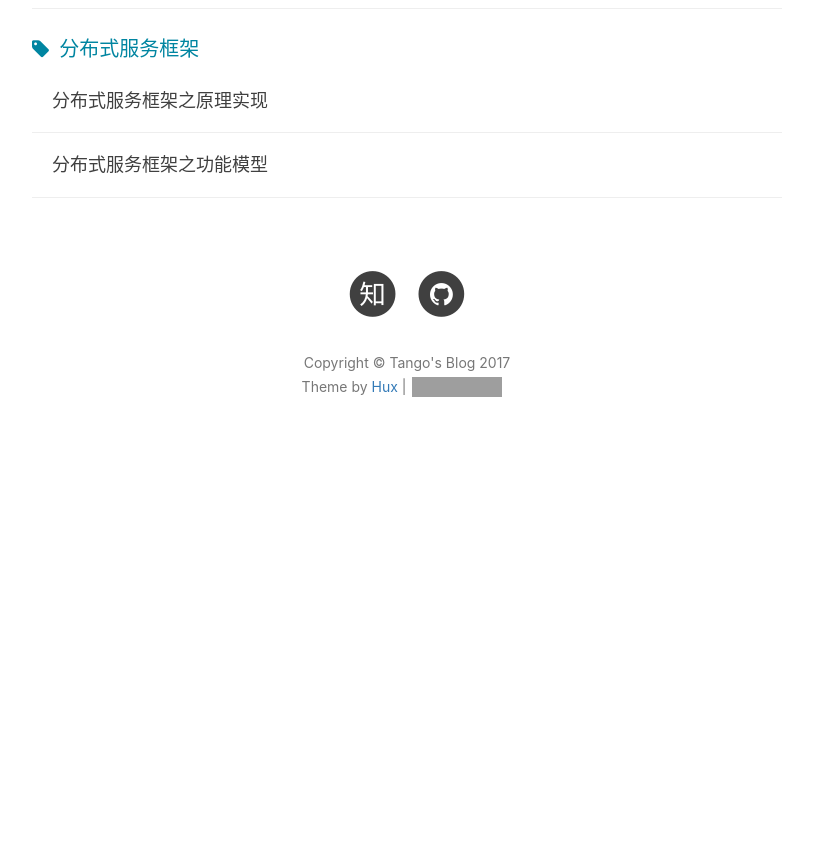
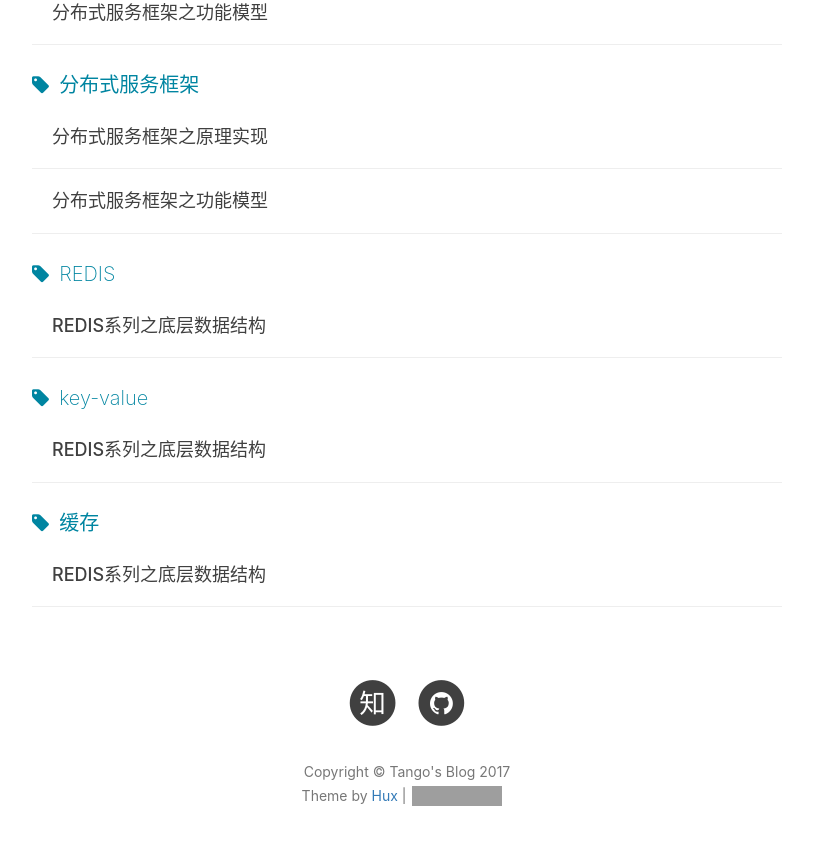
Before and after one commit to Tangocc/tangocc.github.io, a Jekyll site: the page built from tags.html, in a window 1280 px wide and 900 px high, scrolled down 1810 px. Shown: the top 845 px of the window, without its empty margins (233-1046 px from the left). Built offline with Jekyll 4.4.1, drawn with Linux system fonts in a browser that asks for light colours; nearby versions of some CDN libraries; comment, search, counter and statistics services are not loaded; before the commit the page ends 2301 px from its top, so only the background shows below that; some of the changed lines change nothing that is shown; grey boxes are pictures that could not be loaded.

Commit message:
增加文章redis数据结构
增加文章redis数据结构

````diff
--- a/_posts/2017-11-25-redis-data-structs.md
+++ b/_posts/2017-11-25-redis-data-structs.md
@@ -1,28 +1,41 @@
+---
+layout:     post
+title:      "REDIS系列之底层数据结构"
+subtitle:   ""
+date:       2017-12-01 12:00:00
+author:     "Tango"
+header-img: "img/in-post/post-2017-10-11/post-bg-universe.jpg"
+catalog: true
+tags:
+    - REDIS
+    - key-value
+    - 缓存
+---
 
- Redis是一款优秀的key-value数据库，其中存储的键值对都是有对象(Object)组成，可以存储字符串对象、哈希对象、列表对象、集合对象、有序集合对象;由于C语言中没有相关对象的实现，Redis自身扩种底层的数据结构实现上述对象的存储，本文将对REDIS数据库底层的数据结构进行介绍。
+Redis是一款优秀的**key-value**数据库，其中存储的键值对都是有对象(Object)组成，可以存储**字符串对象、哈希对象、列表对象、集合对象、有序集合对象**;由于C语言中没有相关对象的实现，Redis自身扩种底层的数据结构实现上述对象的存储，本文将对REDIS数据库底层的数据结构进行介绍。
 
 ---
 
 ## 1. SDS字符串
 
-首先看看SDS数据结构:
+Redis并没有直接采用C语言中字符串表示(以空字符结尾的字符数据，一下简称C字符串)，而是扩展一种名为简单动态字符串`(Simple Dynamic String, SDS)`的数据结构，并将SDS作为Redis默认字符串表示。其主要出于**安全性、效率性**考虑。SDS数据结构如下:
 
 ```C
-typdef sdshdr{
+typdef struct sdshdr{
 
   //记录buff数组中以使用字节的数量
   //相当于sds字符串的长度
   int len;
+
   //buff中卫使用字节的数量
   int free;
+
   //字节数组用于保存字符串
   char *buff;
+
 } SDS;
 
 ```
-
-Redis并没有直接采用C语言中字符串表示(以空字符结尾的字符数据，一下简称C字符串)，而是扩展一种名为简单动态字符串(Simple Dynamic String, SDS)的数据结构，并将SDS作为Redis默认字符串表示。其主要出于安全性、效率性考虑。
-
 #### 效率性
 C字符串以‘\0’结尾，获取字符串长度需要遍历数组，其时间复杂度O(N),伪代码如下:
 
@@ -33,14 +46,14 @@ C字符串以‘\0’结尾，获取字符串长度需要遍历数组，其时
   }
   return cnt;
 ```
-对于SDS字符串来说，’sdshr->len‘即是字符串长度，时间复杂度为O(1).
+对于SDS字符串来说,`sdshr->len`即是字符串长度，时间复杂度为`O(1)`.
 字符串数据结构是在程序中经常会使用到的数据结构,Redis把字符串长度时间复杂度从O(N)降到O(1),这确保获取字符串长度的工作不会成为Redis的性能瓶颈。
 
 #### 安全性
 
 除了获取字符串的复杂度高之外，C字符串不记录自身长度带来另一个问题是容器造成缓冲区溢出。举个例子,<string.h>/strcat函数可以将src字符串中的内容拼接到dest字符串的末尾:
  `char *strcat(char *dest,char *src) `
- 假如在在内存中有两个C字符串s1="hello"和s2="redis",如图所示
+ 假如在在内存中有两个C字符串`s1="hello"`和`s2="redis"`,如图所示
 
 |'h'|'e'|'l'|'l'|'o'|'\0'|'r'|'e'|'d'|'i'|'s'|'\0'|
 |--:|:--:|:--:|:--:|:--:|:--:|:--:|:--:|:--:|:--:|:--:|:--:|:--:|
@@ -49,6 +62,7 @@ C字符串以‘\0’结尾，获取字符串长度需要遍历数组，其时
 
 ```
   strcat(SDS dest,SDS src){
+
    if(src->len > dest->free){
      //重新分配空间，再复制
    }else{
@@ -59,11 +73,11 @@ C字符串以‘\0’结尾，获取字符串长度需要遍历数组，其时
 ```
 此外，当SDS的API对一个SDS进行修改，发生缓冲区扩充时候，redis采用空间预分配机制，即程序不仅分配SDS修改所必须要的空间，还会分配额外的未使用空间。具体策略分为以下两个方面:
 
-- 如果修改后的SDS的长度(len属性)小于1M，则程序在分配缓冲区时，回额外分配len长度同样大小的未使用空间(free属性)。
+-  如果修改后的SDS的长度(len属性)小于1M，则程序在分配缓冲区时，回额外分配len长度同样大小的未使用空间(free属性)。
 -  如果修改后的SDS的长度大于1M,则程序在分配缓冲区时，会额外分配1M未使用的空间(free属性)。
 
 #### 二进制安全性
-C字符串的长度以'\0'结尾，并且除了结尾字符可以是'\0'，字符串里面不能包含空字符，否则程序最先被程序读入的空字符会被误认为是字符串的结尾，这限制C字符串之鞥保存文本数据，不能保存图像、音频、压缩文件这样的二进制文件。但是Redis采用len属性标志字符串的结尾，这使得redsi可以存储多种类型数据，是二进制安全。
+C字符串的长度以'\0'结尾，并且除了结尾字符可以是'\0'，字符串里面不能包含空字符，否则程序最先被程序读入的空字符会被误认为是字符串的结尾，这限制C字符串之鞥保存文本数据，不能保存图像、音频、压缩文件这样的二进制文件。但是Redis采用len属性标志字符串的结尾，这使得Redis可以存储多种类型数据，是二进制安全。
 
 ### 总结
 Redis只会使用C字符串作为字面量，大多数情况下Redis使用SDS座位字符串的表示。
@@ -74,12 +88,12 @@ Redis只会使用C字符串作为字面量，大多数情况下Redis使用SDS座
 - 预分配机制减少修改字符串时内存冲分配次数。
 - 二进制安全
 
----
+
 
 ## 2.链表
-首先看看其数据结构:
+链表作为一种高效的数据存储结构内嵌在许多高级语言中，但是C语言没有list结构,因此Redis定义一种链表结构,其数据结构如下:
 
-```
+```C
 //链表节点
 typedef struct {
    //前置节点
@@ -92,25 +106,27 @@ typedef struct {
    void *value;
 
 } listNode;
+
 //链表
 typedef struct {
-  //头指针
-  listNode *head;
 
-  //尾指针
-  listNode *tail;
+   //头指针
+   listNode *head;
 
-  //长度
-  unsigned long len;
+   //尾指针
+   listNode *tail;
 
-  //节点值复制函数
-  void *(*dup)(void *ptr);
+   //长度
+   unsigned long len;
 
-  //节点值释放函数
-  void *(*free)(void *ptr);
+   //节点值复制函数
+   void *(*dup)(void *ptr);
 
-  //节点值对比函数
-  int (*match)(void *ptr,void *key);
+   //节点值释放函数
+   void *(*free)(void *ptr);
+
+   //节点值对比函数
+   int (*match)(void *ptr,void *key);
 }
 ```
 list结构为链表提供了表头指针head、表尾指针tail以及链表长度计数器le，而dup、free\match函数则是用于实现多态链表所需的类型特定函数。
@@ -121,7 +137,7 @@ list结构为链表提供了表头指针head、表尾指针tail以及链表长
 
 - 链表是一个双端链表，每个链表节点有一个listNode结构来表示
 - 每个链表使用list结构来表示，这个结构带有头指针、尾指针以及长度等信息
-- redis链表可以保存各种不同类型的值
+- Redis链表可以保存各种不同类型的值
 - 广泛应用于实现redis各种功能
 
 
@@ -129,56 +145,168 @@ list结构为链表提供了表头指针head、表尾指针tail以及链表长
 字典又叫关联数组、映射(map),是一种保存键值对的抽象数据结构。字典在Redis中应用相当广泛，器数据库就是使用字典座位底层实现，对数据库的增删改查操作也是构建在对字典的操作之上。
 其数据结构如下所示：
 
-```
+```C
 typedef struct dictht {
-// 哈希表数组
-dictEntry **table;
-//哈希表大小
-unsigned long size;
-//哈希表大小掩码，用于计算索引值
-unsigned long sizemask;
-//该hash表已有节点的数量
-unsigned long used;
+
+   // 哈希表数组
+   dictEntry **table;
+
+   //哈希表大小
+   unsigned long size;
+
+   //哈希表大小掩码，用于计算索引值
+   unsigned long sizemask;
+
+   //该hash表已有节点的数量
+   unsigned long used;
 } dictht;
 
 typedef struct dictEntry {
- //键
- void *key;
- //值
- union {
-   void *val;
-   uint64_tu64;
-   int64_ts64;
+    //键
+    void *key;
+
+    //值
+    union {
+      void *val;
+      uint64_tu64;
+      int64_ts64;
  } v;
- //指向下个哈希表节点，形成链表
- struct dictEntry *next;
+   //指向下个哈希表节点，形成链表
+   struct dictEntry *next;
 } dictEntry;
 
 typedef struct dict{
-//类型特定函数
-dictType *type;
-//私有数据
-void *pricdata;
-//hash表
-dictht ht[2];
-//rehash索引
-int rehashidx;
+
+    //类型特定函数
+    dictType *type;
+
+    //私有数据
+    void *pricdata;
+
+    //hash表
+    dictht ht[2];
+
+    //rehash索引
+    int rehashidx;
 
 } dict;
 ```
+如图是一个例子:
+![](/imgs/redis-map.jpg)
 
-### 哈希表扩容
+#### 哈希表扩容
+哈希表扩容步骤如下:
+
+- 计算扩容后的内存,分配相应存储空间赋值给ht[1]
+- 将ht[0]中元素根据hash算法**全部**重新映射到ht[1]空间中
+- 回收原来h[0]内存空间
+- 将ht[1]赋值给ht[0]
+
+哈希表中元素个数可能很多,如果一次性进行rehash将会耗费大量时间，阻塞服务端对客户端服务进程，因此哈希表采用**一种渐进式hash算法**,即是将rehash动作**分多次、渐进式**地完成。其步骤如下:
+
+- dict数据结构中rehashidx标志 rehash的位置。
+- 为ht[1]分配内存空间，让字典同时持有ht[0]和ht[1]两个hash表。
+- 在rehash期间，每次对字典进行添加、删除、查找、或者更新操作时候程序处理执行指定操作意外，还会顺带将ht[0]哈希表在rehashidx索引上的所有键值对rehash到ht[1],当rehash完成之后，程序将rehashidx属性的值+1
+- 随着字典操作的不断执行，最终ht[0]内的所有键值对都会被rehash到ht[1],这时将rehashidx置为-1,表示rehash完成。
+- 将ht[1]赋值给ht[0],回收ht[0]空间。
 
 
-## 总结
+### 总结
 - 字典被广泛应用于实现Redis各种功能
 - Redis中的字典使用hash表作为底层实现，每个字典带有两个哈希表，一个平时使用，另一个仅在进行rehash时使用
 - 哈希表采用开链方式解决键冲突
 - 在对哈希表进行扩展操作时，程序将现有的键值对rehash到新哈希表中，并且这个过程并不是一次性完成的，而是渐进式完成。
 
 
-## 4.跳跃表
 
-## 5.压缩列表
+## 4.压缩列表
+压缩列表(ziplist)则是列表键和哈希键的底层实现,当存储的元素较少或者长度较短时候，为节约内存，则使用连续的存储空间存储元素。压缩列表是为了提高内存的使用率，是由一系列特殊编码的连续内存块组成的顺序型数据结构。一个压缩列表尅包含任意多个节点，每个节点可以保存字节数组或者整数值。
+其数据结构如下：
 
-## 6.整数集合
+```
+typedef struct ziplist{
+
+    //记录整个压缩列表占用的字节数
+    uint32_t zlbytes;
+
+    //记录压缩列表的尾节点距离起始节点字节数
+    uint32_t zltail;
+
+    //记录压缩列表包含节点数量
+    uint16_t zllen;
+
+    //存储的元素
+    zlentry extryX;
+
+    //压缩列表结尾特殊标记
+    uint8_t zlend;
+
+} ziplist;
+
+typedef struct zlentry {
+
+    //前一个节点字节长度
+    uint previous_entry_length;
+
+    //编码方式
+    uint encoding;
+
+    //字节数组
+    uint8_t contents[];
+
+}
+
+```
+
+如下图是一个例子：
+![](/imgs/redis-ziplist.jpg)
+
+### 总结
+- 压缩列表是一种提高内存使用效率的顺序型数据结构
+- 压缩列表可以包含多个节点，每个节点保存一个字节数组或者整数
+- 压缩列表被用作列表键和哈希键的底层实现之一。
+
+
+## 5.整数集合
+整数集合`intset`是Redis底层存储整数值的集合抽象数据结构，可以保存`int16_t` 、`int32_t`、`int64_t`的整数值，并且保证**集合中不会出现重复元素**。其数据结构如下:
+
+```C
+typedef struct intset{
+
+    //编码方式
+    uint32_t encoding;
+
+    //数组长度，即是集合元素个数
+    uint32_t length;
+
+    //保存整数
+    int8_t contents[];
+} intset;
+```
+
+- contents是底层缓冲区实现，保存数据本身,其数据按照大小顺序排列。
+- encoding编码方式，标志数据是16位、32位还是64位编码方式。
+- length表示contents中存储整数的个数。
+
+下图是一个例子:
+![](/imgs/redis-intset.jpg)
+
+当向集合中添加新元素，如果现有编码长度小于新元素的长度，就需要进行集合编码升级，升级分为3步:
+
+ - 根据新编码方式,计算底层数组的长度,为新的数组分配内存空间。
+ - 将原有数组中元素进行扩充编码方式，并放在心数组中合适位置。
+ - 维护新数组的有序性,并将contents指向新数组,回收旧数组。
+
+
+### 总结
+- 整数集合是集合键的底层实现之一
+- 其底层实现为数组，数组以有序、无重复的方式保存几个元素
+- 整数集合支持自动升级编码方式
+- 整数集合不支持降级操作
+
+---
+
+**本文以上主要介绍Redis中常用的5中底层数据结构，其作为五大对象Object的底层实现基本数据结构,理解其原理很容易理解Object实现原理以及常用命令的实现原理。接下来文章将介绍五大对象`string`、`set`、`sortedset`、`hash`、`list`的实现原理。**
+
+###参考文献
+> 《Redis设计与实现(第二版)》
````
Also changed, not shown: _posts/imgs/redis-intset.jpg (added), _posts/imgs/redis-map.jpg (added), _posts/imgs/redis-ziplist.jpg (added), 3 other files.
